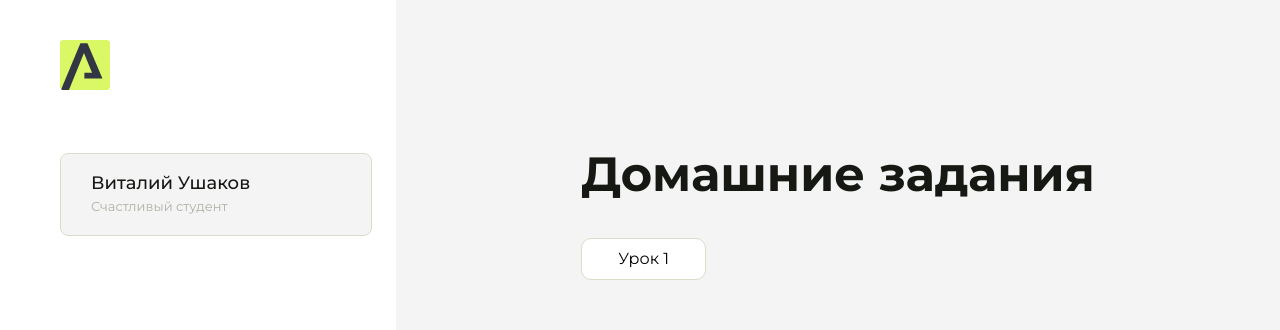
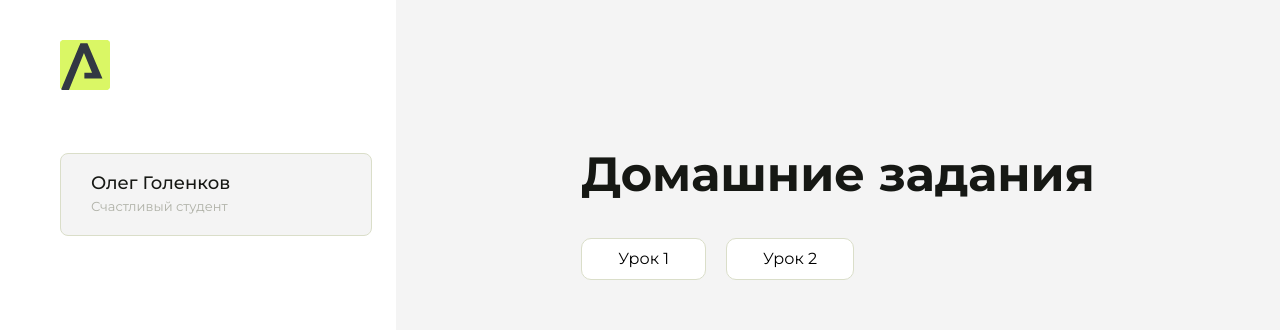
Before and after one commit to TheFlamy-Dev/homework-2, a plain HTML site: page index.html in a window 1280 px wide. Shown: the top 330 px of the page. Drawn offline with Linux system fonts and the light colour scheme.

Commit message:
Update index.html

```diff
--- a/index.html
+++ b/index.html
@@ -43,7 +43,7 @@
                 </svg>
             </div>
             <div class="sidebar__user">
-                <div class="sidebar__name">Виталий Ушаков</div>
+                <div class="sidebar__name">Олег Голенков</div>
                 <div class="sidebar__text">Счастливый студент</div>
             </div>
             <div class="sidebar__tabs">
@@ -95,6 +95,9 @@
                     <li class="content__list-item">
                         <a href="lesson1/index.html">Урок 1</a>
                     </li>
+                    <li class="content__list-item">
+                        <a href="Homework-2/index.html">Урок 2</a>
+                    </li>
                 </ul>
             </div>
             <div class="content__block hidden" id="diplomBlock">
```
